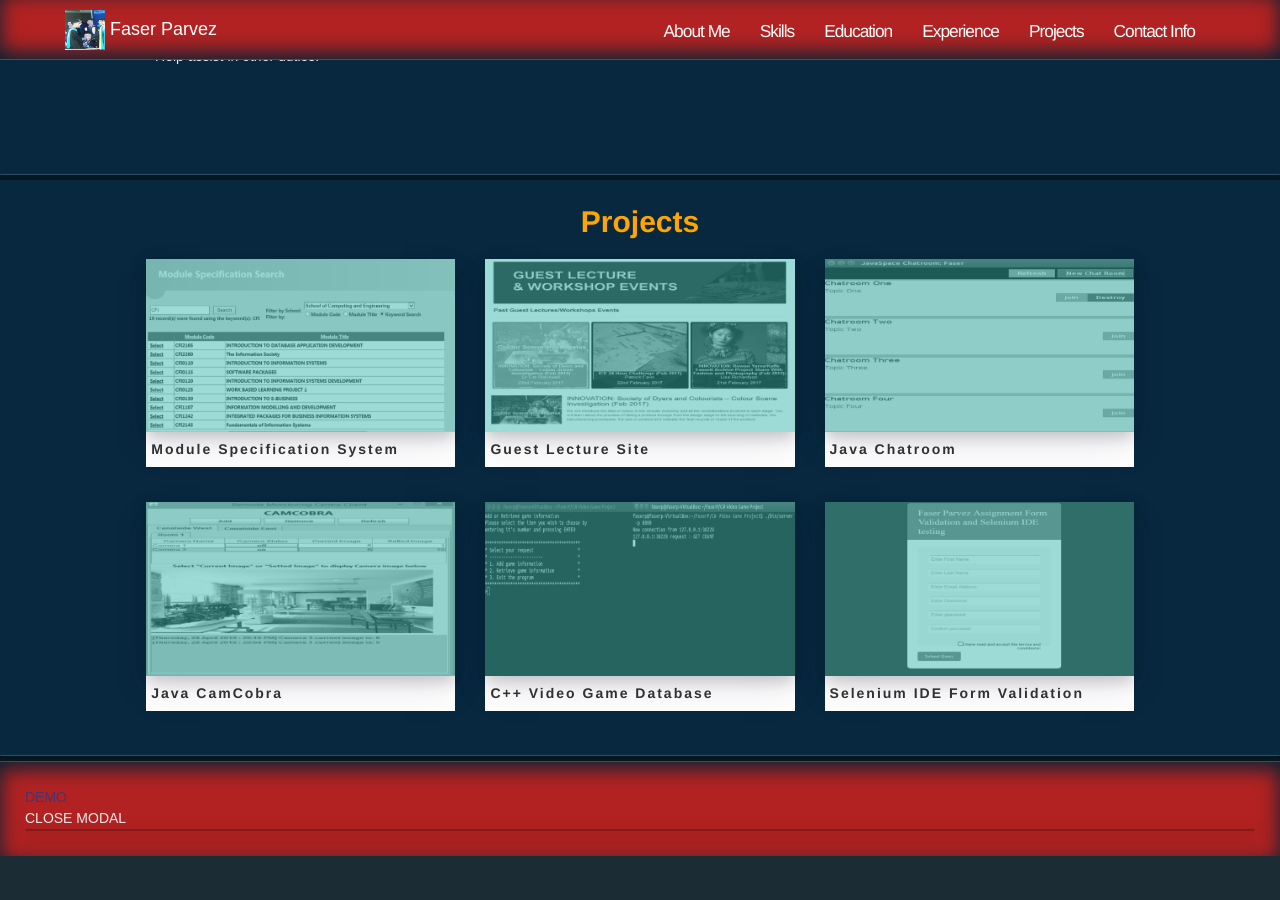
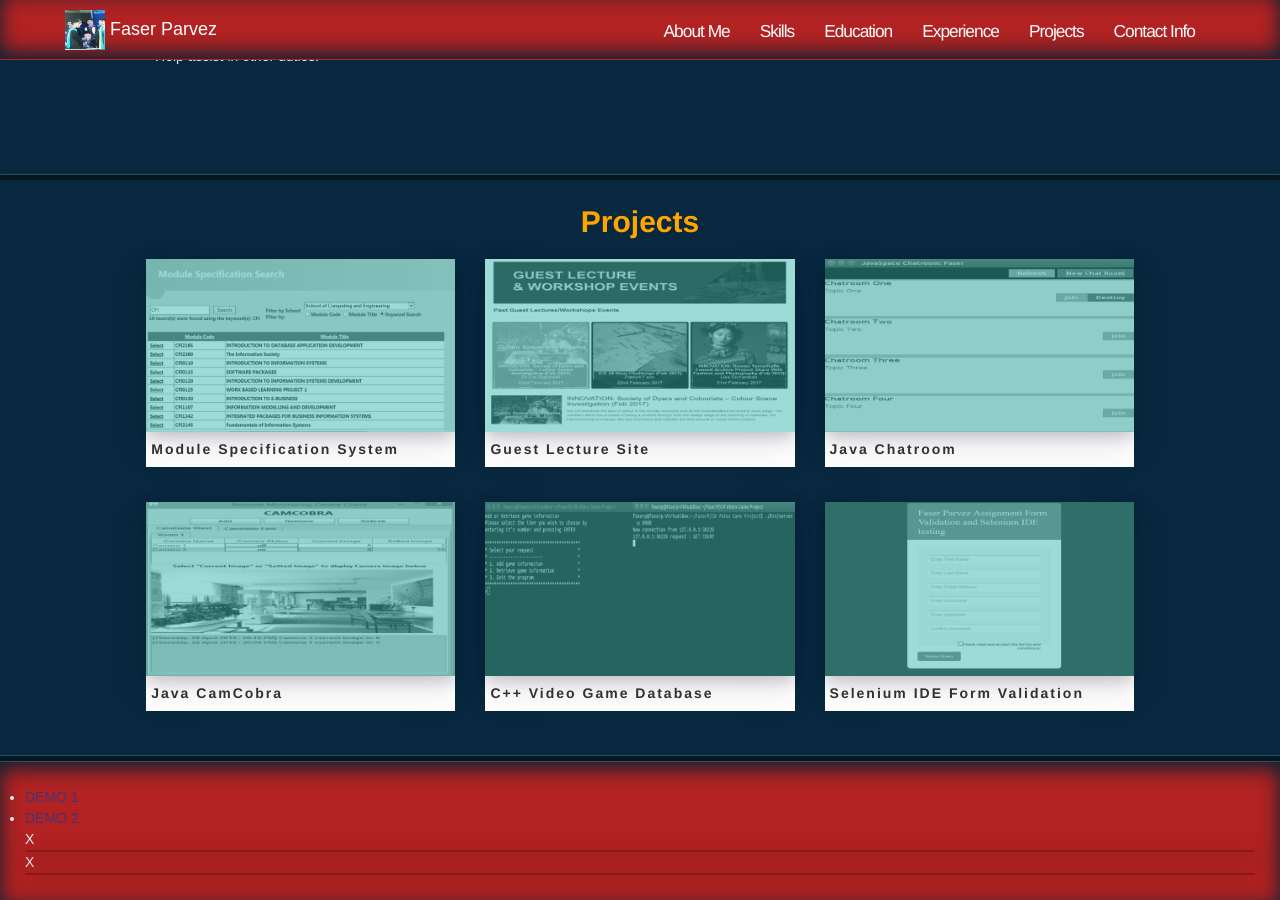
Before and after one commit to thisisatest1990/thisisatest1990.github.io, a Jekyll site: the page built from index.html, in a window 1280 px wide and 900 px high, scrolled down 3023 px. Built offline with Jekyll 4.4.1, drawn with Linux system fonts in a browser that asks for light colours; nearby versions of some CDN libraries; before the commit the page ends 3879 px from its top, so only the background shows below that.

Commit message:
Update project.html

```diff
--- a/_includes/project.html
+++ b/_includes/project.html
@@ -98,15 +98,43 @@
 
 <footer class="c-footer">
     <div class="c-footer__wrapper">
-	    <a id="demo" href="#animatedModal">DEMO</a><p></p>
+
+
+
+
+        <!--Call your modal-->
+        <ul>
+            <li><a id="demo01" href="#animatedModal">DEMO 1</a></li>
+            <li><a id="demo02" href="#modal-02">DEMO 2</a></li>
+        </ul>
+
+
+        <!--DEMO01-->
         <div id="animatedModal">
-<div class="close-animatedModal">
-CLOSE MODAL
+            <!--THIS IS IMPORTANT! to close the modal, the class name has to match the name given on the ID -->
+            <div  id="btn-close-modal" class="close-animatedModal">
+                X
             </div>
 
             <div class="modal-content">
                 <!--Your modal content goes here-->
+
             </div>
         </div>
+
+        <!--DEMO02-->
+        <div id="modal-02">
+            <!--"THIS IS IMPORTANT! to close the modal, the class name has to match the name given on the ID-->
+            <div  id="btn-close-modal" class="close-modal-02">
+                X
+            </div>
+
+            <div class="modal-content">
+                <!--Your modal content goes here-->
+
+            </div>
+        </div>
+
+
     </div>
 </footer>
```
Lines whose indentation alone changed are shown as unchanged.
